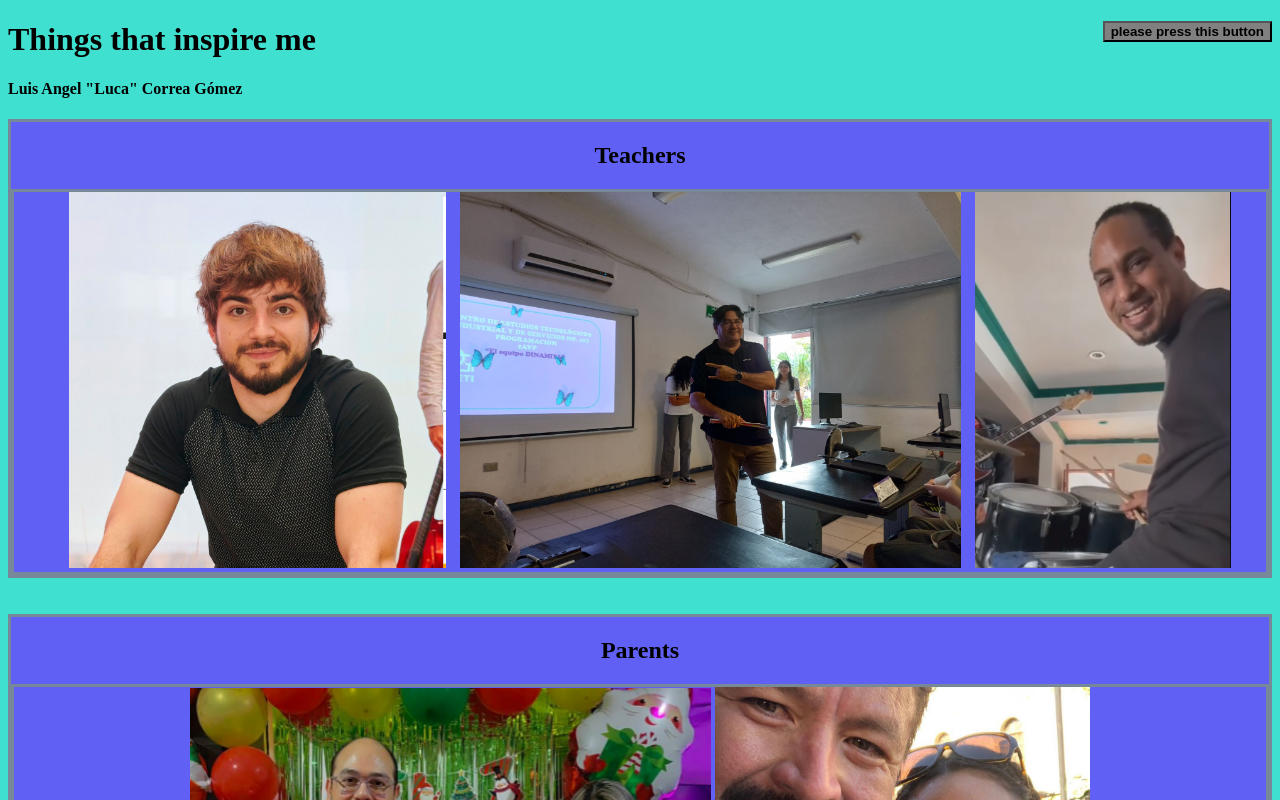
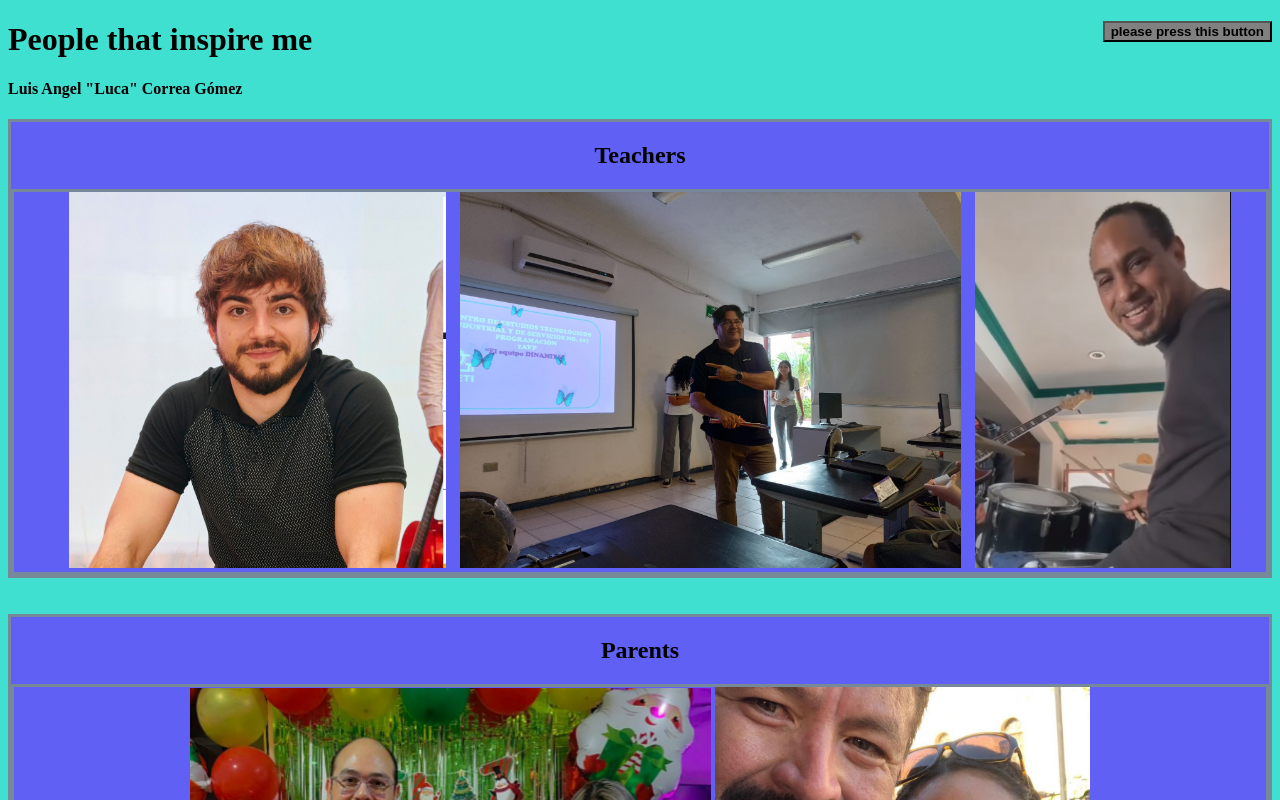
Before and after one commit to lucaa2007/lucaa2007.github.io, a plain HTML site: page index.html in a window 1280 px wide. Shown: the top 800 px of the page. Drawn offline with Linux system fonts and the light colour scheme.

Commit message:
index.html

```diff
--- a/index.html
+++ b/index.html
@@ -9,7 +9,7 @@
 <body>
 
     <button id="playButton">  please press this button </button>
-    <h1> Things that inspire me <h4> Luis Angel "Luca" Correa Gómez </h4></h1>
+    <h1> People that inspire me <h4> Luis Angel "Luca" Correa Gómez </h4></h1>
 
     <audio id="audioPlayer"  src="rickroll.MP3" autoplay></audio>
     <script>
```
